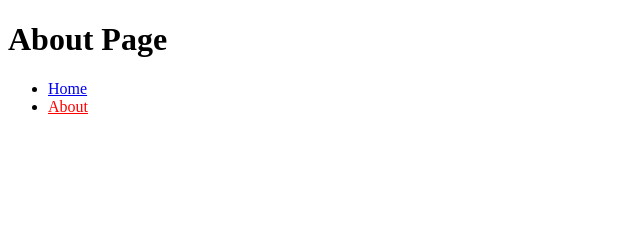
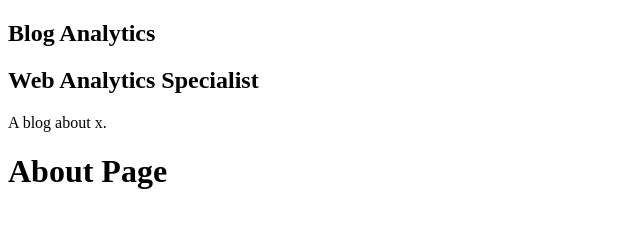
Before and after one commit to lullio/web-blog-gatsby, a Gatsby site: page /about in a window 1280 px wide. Shown: the whole page, without its empty margins (0-640 px from the left). Built offline with nearby package versions, Linux system fonts and the light colour scheme; Gatsby itself is replaced by a stand-in of ours.

Commit message:
get data from graphql using StaticQuery

```diff
--- a/gatsby-config.js
+++ b/gatsby-config.js
@@ -1,6 +1,7 @@
 module.exports = {
   siteMetadata: {
     title: `Blog Analytics`,
+    position: `Web Analytics Specialist`,
     description: `A blog about x.`,
     author: `@felipelullio`,
     siteUrl: `https://gatsbystarterdefaultsource.gatsbyjs.io/`,
--- /dev/null
+++ b/src/components/Profile/index.js
@@ -0,0 +1,31 @@
+import React from 'react'
+import { Link } from "gatsby"
+import { StaticQuery, graphql } from "gatsby"
+
+const Profile = () => (
+   <>
+      <StaticQuery
+       query={graphql`
+        query MySiteMetadata{
+         site {
+          siteMetadata {
+            title
+            position
+            description
+            author
+         }
+       }
+      }
+   `}
+
+         render={data => (
+            <div className="Profile-wrapper">
+               <h1>{data.site.siteMetadata.title}</h1>
+               <h2>{data.site.siteMetadata.position}</h2>
+               <p>{data.site.siteMetadata.description}</p>
+            </div>
+         )} />
+   </>
+)
+
+export default Profile
--- a/src/components/layout.js
+++ b/src/components/layout.js
@@ -1,10 +1,15 @@
 import * as React from "react"
 import { useStaticQuery, graphql } from "gatsby"
+import Profile from "./Profile"
 
 const Layout = ({ children }) => {
   return (
-
+    <>
+        <aside>
+          <Profile />
+        </aside>
         <main>{children}</main>
+    </>
   )
 }
 
--- a/src/pages/about.js
+++ b/src/pages/about.js
@@ -1,18 +1,13 @@
 import React from 'react'
-import {Link} from 'gatsby'
+
+import Layout from "../components/layout"
+import Seo from "../components/seo"
 
 const AboutPage = () => (
-<>
+<Layout>
+   <Seo title="about"/>
    <h1>About Page</h1>
-   <ul>
-      <li>
-         <Link to="/">Home</Link>
-      </li>
-      <li>
-         <Link to="/about" activeStyle={{color: 'red'}}>About</Link>
-      </li>
-   </ul>
-</>
+</Layout>
 )
 
 export default AboutPage
```
Also changed, not shown: src/pages/index.js (+1 -9 lines).
